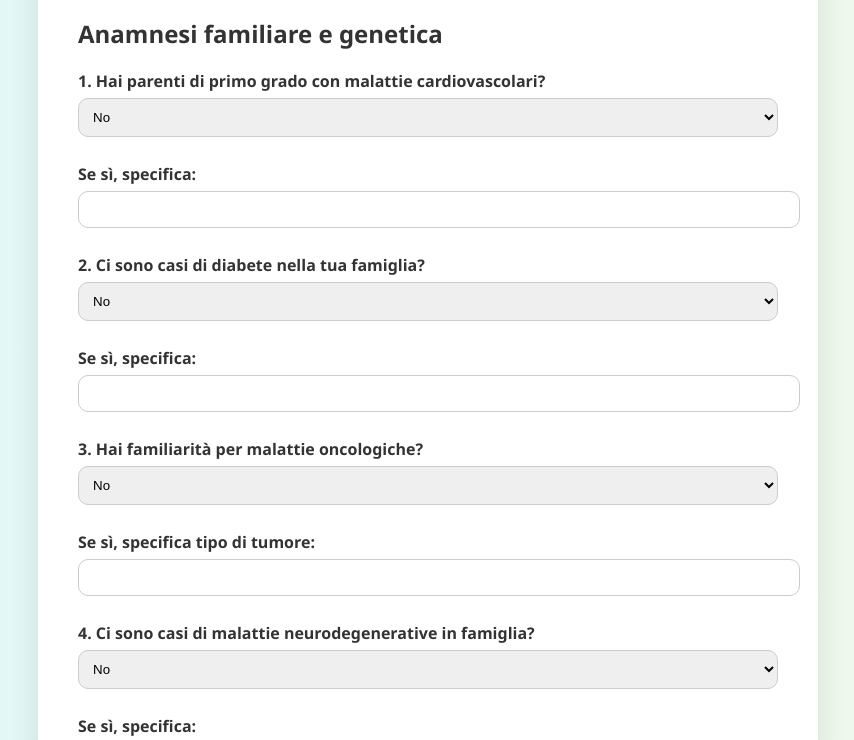
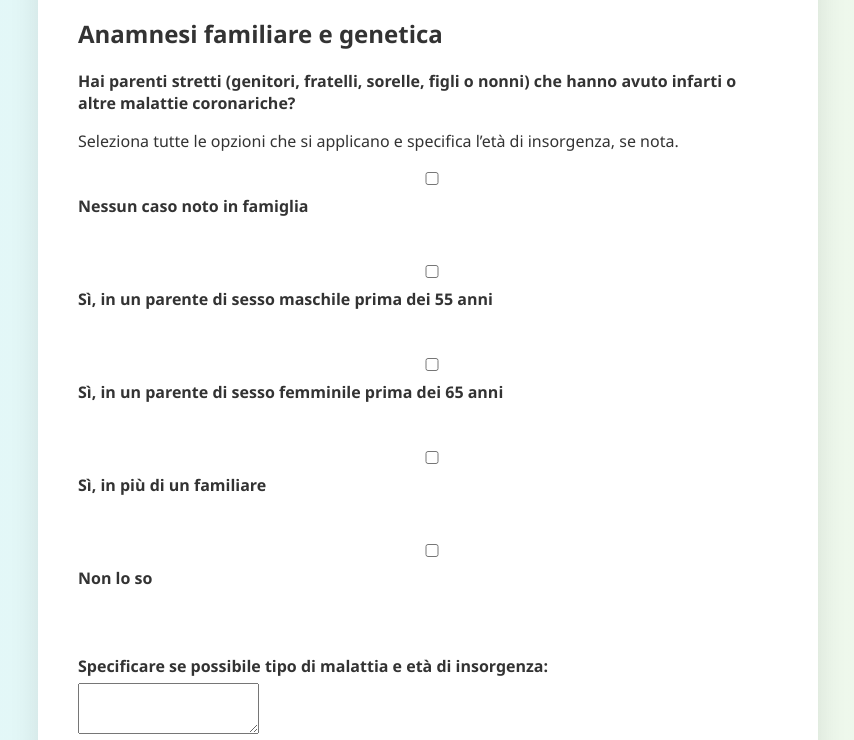
Before and after one commit to marcotempera/longevity, a website: page public/index.html in a window 1280 px wide. Shown: the part 418-1158 px from the top of the page, without its empty margins (212-1066 px from the left). Drawn offline with nearby package versions, Linux system fonts and the light colour scheme.

Commit message:
aggiunta prima domanda per prova

```diff
--- a/public/index.html
+++ b/public/index.html
@@ -24,13 +24,41 @@
       <div class="step" id="step1">
         <h2>Anamnesi familiare e genetica</h2>
 
-        <label>1. Hai parenti di primo grado con malattie cardiovascolari?</label>
-        <select name="fam_cv">
-          <option value="no">No</option>
-          <option value="si">Sì</option>
-        </select>
-        <label>Se sì, specifica:</label>
-        <input type="text" name="fam_cv_note" />
+        <label><strong>
+                Hai parenti stretti (genitori, fratelli, sorelle, figli o nonni) che hanno avuto infarti o altre malattie coronariche?
+              </strong></label>
+              <p>Seleziona tutte le opzioni che si applicano e specifica l’età di insorgenza, se nota.</p>
+
+              <label>
+                <input type="checkbox" name="parenti_malattie_coronariche" value="nessun_caso_noto" />
+                Nessun caso noto in famiglia
+              </label><br />
+
+              <label>
+                <input type="checkbox" name="parenti_malattie_coronariche" value="maschio_sotto_55" />
+                Sì, in un parente di sesso maschile prima dei 55 anni
+              </label><br />
+
+              <label>
+                <input type="checkbox" name="parenti_malattie_coronariche" value="femmina_sotto_65" />
+                Sì, in un parente di sesso femminile prima dei 65 anni
+              </label><br />
+
+              <label>
+                <input type="checkbox" name="parenti_malattie_coronariche" value="più_familiari" />
+                Sì, in più di un familiare
+              </label><br />
+
+              <label>
+                <input type="checkbox" name="parenti_malattie_coronariche" value="non_lo_so" />
+                Non lo so
+              </label><br />
+
+              <label for="parenti_malattie_coronariche_note"><br />
+                Specificare se possibile tipo di malattia e età di insorgenza:
+              </label>
+              <textarea name="parenti_malattie_coronariche_note" rows="3"></textarea>
+            </div>
 
         <label>2. Ci sono casi di diabete nella tua famiglia?</label>
         <select name="fam_diabete">
```
